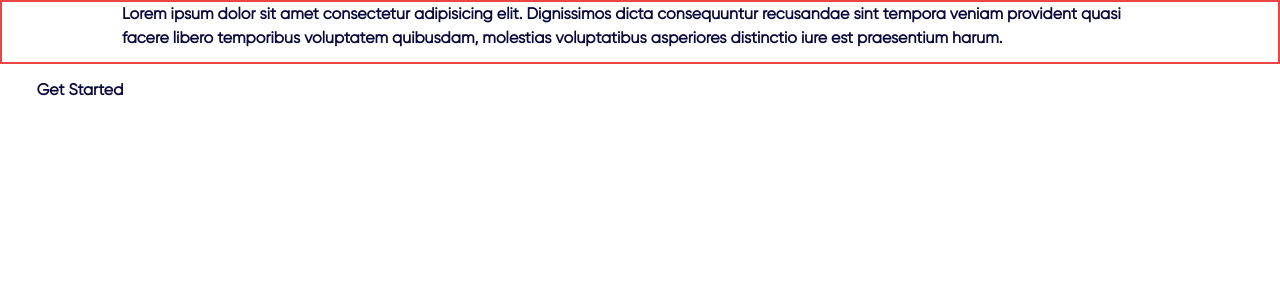
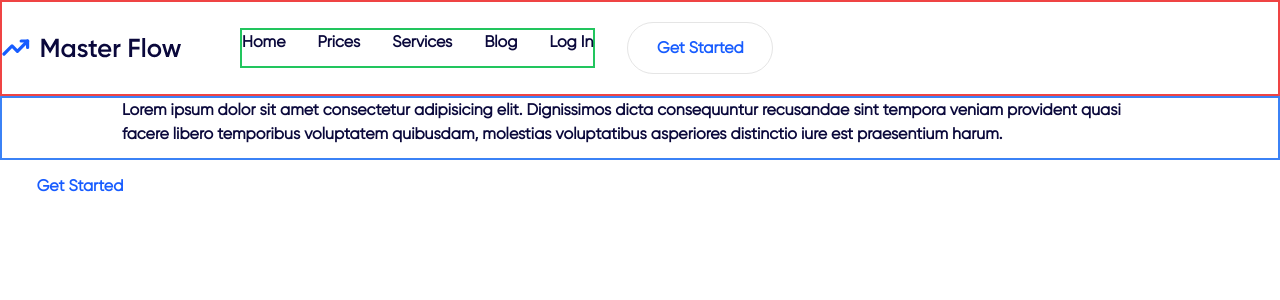
Before and after one commit to Slavinto/master-flow, a Next.js app: page / in a window 1280 px wide. Shown: the top 300 px of the page. Built offline with nearby package versions, Linux system fonts and the light colour scheme.

Commit message:
button basic layout and styling finished

```diff
--- a/src/app/globals.css
+++ b/src/app/globals.css
@@ -37,6 +37,10 @@
 }
 
 @layer utilities {
+    .flex-center {
+        @apply flex items-center justify-center;
+    }
+
     .padding {
         @apply sm:px-16 px-8 sm:py-24 py-12;
     }
--- a/src/app/page.tsx
+++ b/src/app/page.tsx
@@ -4,7 +4,7 @@ import Image from "next/image";
 export default function Home() {
     return (
         <main>
-            <section className='padding-x border-2 border-red-500 w-full h-16'>
+            <section className='padding-x border-2 border-blue-500 w-full h-16'>
                 Lorem ipsum dolor sit amet consectetur adipisicing elit.
                 Dignissimos dicta consequuntur recusandae sint tempora veniam
                 provident quasi facere libero temporibus voluptatem quibusdam,
--- a/src/components/button.tsx
+++ b/src/components/button.tsx
@@ -2,7 +2,10 @@ import { ButtonComponent } from "@/types";
 
 const Button: ButtonComponent = ({ title, type, classNames }) => {
     return (
-        <button type={type} className={`w-40 h-[52px] ${classNames}`}>
+        <button
+            type={type}
+            className={`w-40 h-[52px] text-base text-primary ${classNames}`}
+        >
             {title}
         </button>
     );
--- a/src/components/navbar.tsx
+++ b/src/components/navbar.tsx
@@ -1,8 +1,33 @@
 import { navbarItems } from "@/constants";
 import Image from "next/image";
+import { Button } from ".";
 
 const Navbar = () => {
-    return <nav></nav>;
+    return (
+        <nav className='w-full flex items-center gap-8 border-2 border-red-500 h-24'>
+            <Image
+                src={"/static/assets/icons/logo.svg"}
+                className=''
+                width={206}
+                height={32}
+                alt='master flow icon'
+            />
+            <ul className='flex gap-8 border-2 border-green-500 h-10'>
+                {navbarItems.map((item) => (
+                    <li key={item} className=''>
+                        {item}
+                    </li>
+                ))}
+            </ul>
+            <div className='flex'>
+                <Button
+                    title={"Get Started"}
+                    type='button'
+                    classNames='w-[146px] h-[52px] border-[1.4px] border-stroke-gray rounded-full'
+                />
+            </div>
+        </nav>
+    );
 };
 
 export default Navbar;
--- a/tailwind.config.ts
+++ b/tailwind.config.ts
@@ -28,6 +28,7 @@ const config: Config = {
                 "dark-blue": "#17154b",
                 "darker-blue": "#0A083B",
                 "light-gray": "#959ead",
+                "stroke-gray": "#E5E5E5",
                 "light-green": "#36b37e",
             },
             boxShadow: {
```
